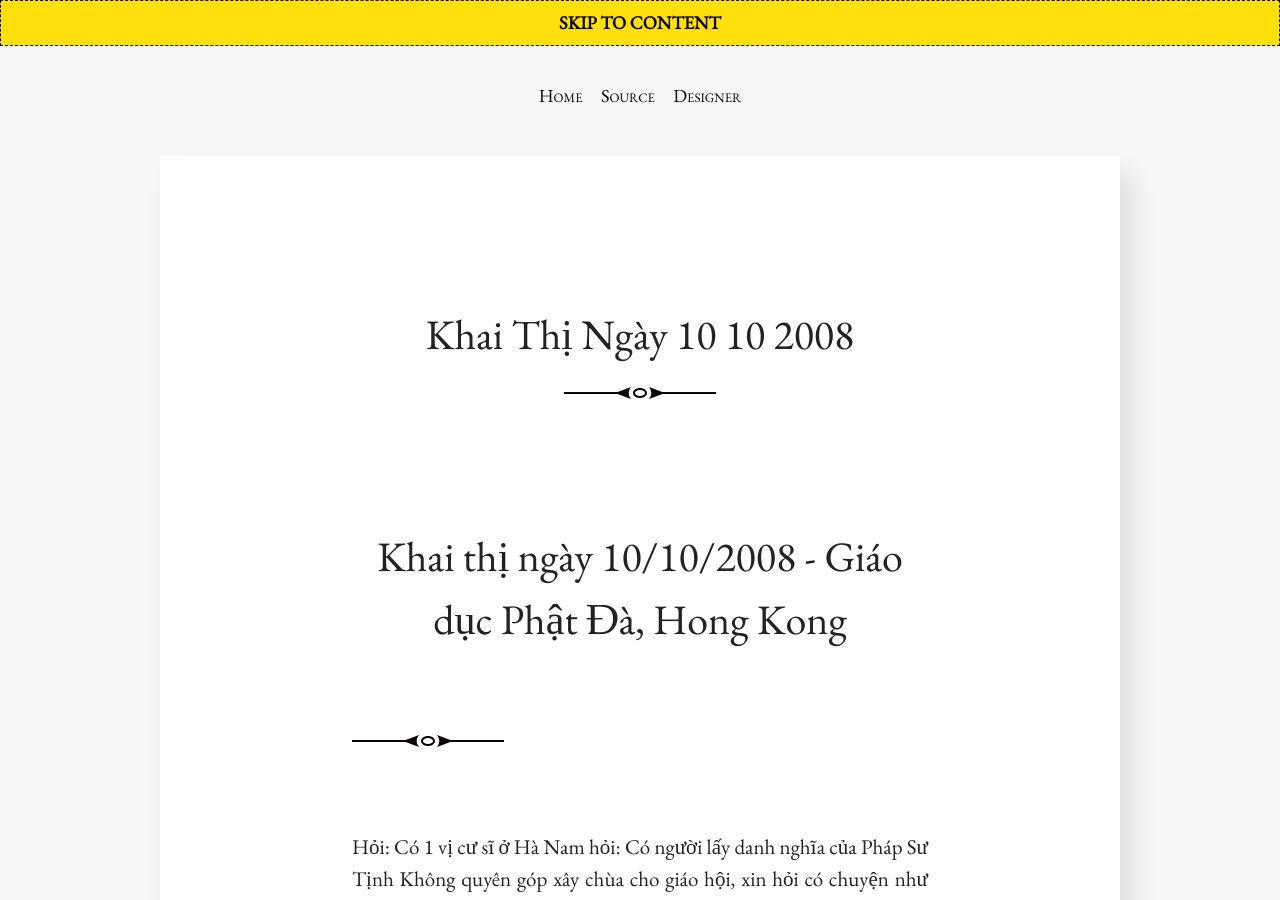
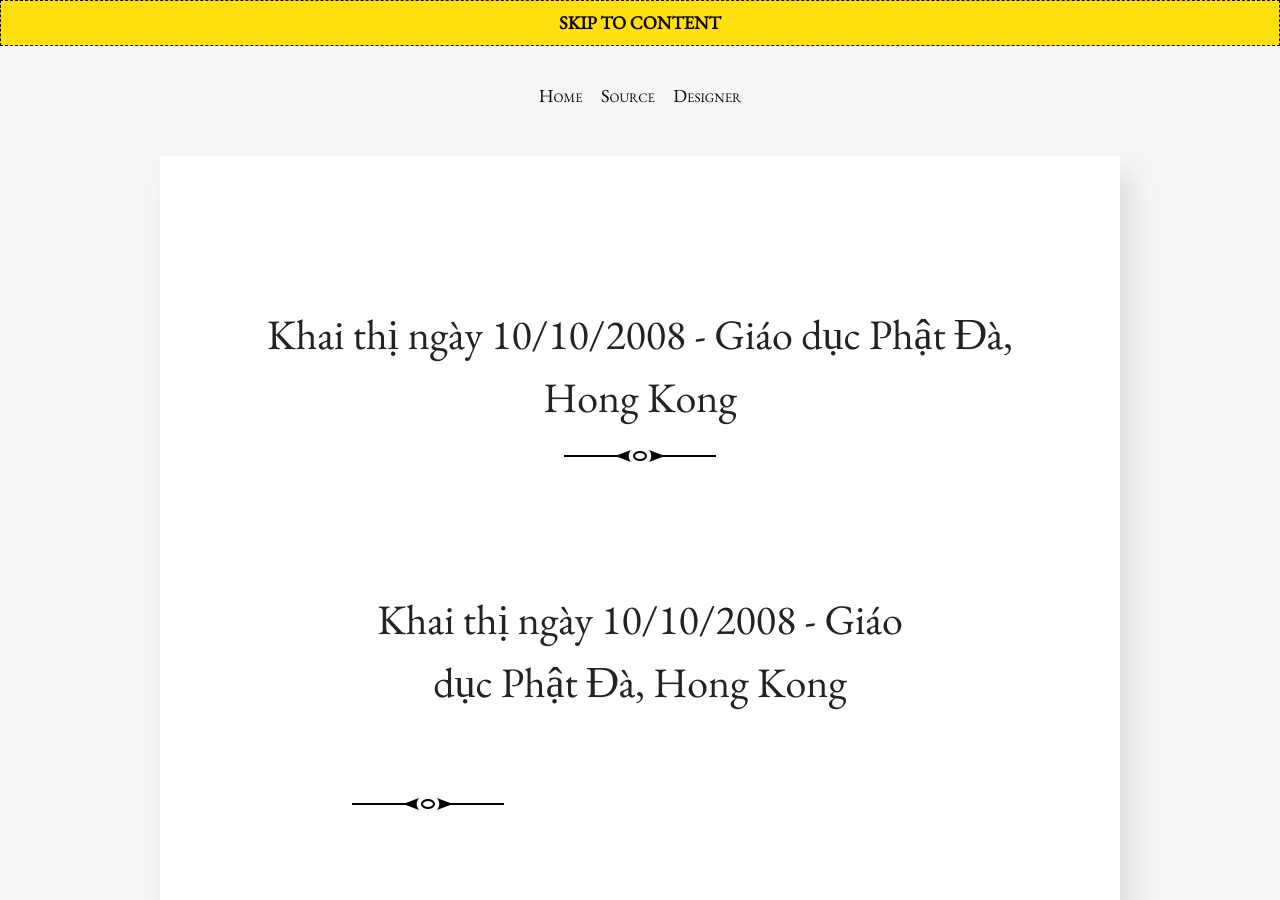
Before and after one commit to thytran142/niemphatadida.github.io, a Jekyll site: the page built from _posts/2008-10-10-khai-thị-ngày-10-10-2008.md, in a window 1280 px wide and 900 px high. Built offline with Jekyll 4.4.1, drawn with Linux system fonts in a browser that asks for light colours.

Commit message:
Update title of the blog

```diff
--- a/_posts/2008-10-10-khai-thị-ngày-10-10-2008.md
+++ b/_posts/2008-10-10-khai-thị-ngày-10-10-2008.md
@@ -1,6 +1,7 @@
 ---
 layout: post
 author: Pháp Sư Tịnh Không
+title: Khai thị ngày 10/10/2008 - Giáo dục Phật Đà, Hong Kong
 category: Khai thị
 ---
 
```
